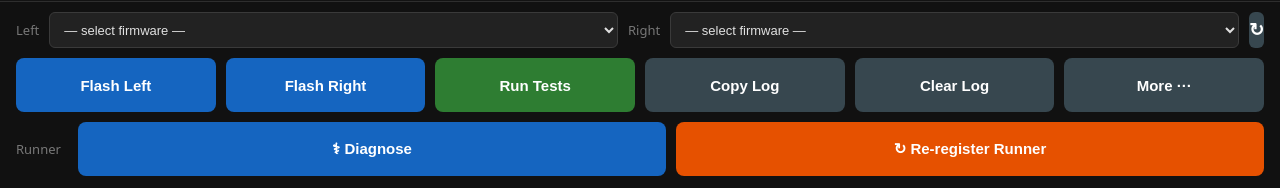
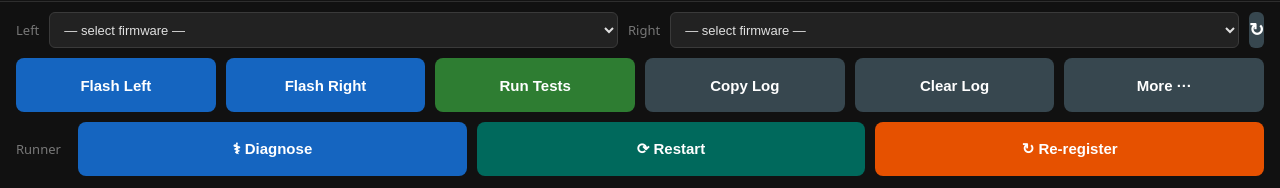
Before and after one commit to thpoll83/polykybd-ctnd, a Flask app: page / in a window 1280 px wide. Shown: the part 612-800 px from the top of the page. Run offline with Flask 3, Linux system fonts and the light colour scheme; data that the repository does not hold is empty; parts of the project's set-up code (start-up, migrations or seed data) failed here and were passed over.

Commit message:
Add lighter 'Restart' runner control alongside Re-register
For the common 'configured but wedged' case, a full re-register is
overkill. Add a Restart button that just bounces the runner service:

- register-runner.sh: --restart-only fast path (systemctl restart, no
  reconfigure, no token, no runner dir needed). Factored unit discovery
  and the start+verify check into shared helpers reused by --no-reinstall.
  find_runner_unit() now never returns non-zero, so a failing/empty
  systemctl can't abort the script under set -e before the friendly error.
  Guard against --no-reinstall + --restart-only together.
- app.py: restart_runner socket handler; shared _run_runner_script() helper
  drives both restart and re-register (stream output, reflect status).
- index.html/app.js/style.css: teal Restart button in the Runner row,
  no confirm needed (non-destructive), wired into busy-state disabling.

The restart path reuses the systemctl restart NOPASSWD grant already added
to setup.sh, so no new privileges are required.

https://claude.ai/code/session_0158DHrGxynGh2YWby13EqsB

```diff
--- a/station/ui/app.py
+++ b/station/ui/app.py
@@ -415,8 +415,9 @@ def on_run_diagnostics(_data=None):
     threading.Thread(target=_run_diagnostics, daemon=True).start()
 
 
-@socketio.on("reregister_runner")
-def on_reregister_runner(_data=None):
+def _run_runner_script(flag: str, banner: str, ok_msg: str, fail_msg: str):
+    """Stream `register-runner.sh <flag>` output to the log panel and reflect the
+    result in the status dot + RUNNER badge. Runs on a background thread."""
     if _status["value"] == "registering":
         return
     set_status("registering")
@@ -424,11 +425,11 @@ def on_reregister_runner(_data=None):
     def _do():
         script = str(Path(__file__).resolve().parents[2] / "scripts" / "register-runner.sh")
         emit_log("")
-        emit_log("════════ RE-REGISTER RUNNER ════════")
+        emit_log(f"════════ {banner} ════════")
         rc = None
         try:
             proc = subprocess.Popen(
-                ["bash", script, "--no-reinstall"],
+                ["bash", script, flag],
                 stdout=subprocess.PIPE, stderr=subprocess.STDOUT,
                 text=True, bufsize=1,
             )
@@ -436,14 +437,14 @@ def on_reregister_runner(_data=None):
                 emit_log(line.rstrip())
             rc = proc.wait()
         except Exception as exc:
-            emit_log(f"[ui] re-register error: {exc}")
+            emit_log(f"[ui] {fail_msg}: {exc}")
             set_status("error")
         else:
             if rc == 0:
-                emit_log("[ui] runner re-registered ✓")
+                emit_log(f"[ui] {ok_msg}")
                 set_status("idle")
             else:
-                emit_log(f"[ui] re-register failed (exit {rc})")
+                emit_log(f"[ui] {fail_msg} (exit {rc})")
                 set_status("error")
         finally:
             emit_log("════════════════════════════════════")
@@ -453,6 +454,18 @@ def on_reregister_runner(_data=None):
                 pass
 
     threading.Thread(target=_do, daemon=True).start()
+
+
+@socketio.on("reregister_runner")
+def on_reregister_runner(_data=None):
+    _run_runner_script("--no-reinstall", "RE-REGISTER RUNNER",
+                       "runner re-registered ✓", "re-register failed")
+
+
+@socketio.on("restart_runner")
+def on_restart_runner(_data=None):
+    _run_runner_script("--restart-only", "RESTART RUNNER",
+                       "runner restarted ✓", "restart failed")
 
 
 @socketio.on("flash")
--- a/station/ui/static/app.js
+++ b/station/ui/static/app.js
@@ -6,7 +6,7 @@ const logEl     = document.getElementById('log-output');
 const statusEl  = document.getElementById('status-text');
 const clockEl   = document.getElementById('clock');
 const actionBtns = [
-  'btn-flash-left', 'btn-flash-right', 'btn-run', 'btn-reregister',
+  'btn-flash-left', 'btn-flash-right', 'btn-run', 'btn-reregister', 'btn-restart',
   'btn-usb-left',     'btn-bootsel-left',  'btn-reset-left',
   'btn-usb-right',    'btn-bootsel-right', 'btn-reset-right',
 ].map(id => document.getElementById(id));
@@ -82,6 +82,13 @@ function runTests() {
 function runDiagnostics() {
   appendLog('[ui] running runner diagnostics…');
   socket.emit('run_diagnostics');
+}
+
+/* Restart the runner service. Non-destructive (just bounces it), so no confirm.
+   Fixes the common "configured but wedged" case without a reconfigure. */
+function restartRunner() {
+  appendLog('[ui] restarting runner service…');
+  socket.emit('restart_runner');
 }
 
 /* Re-register the GitHub Actions runner. Disruptive (stops → reconfigures →
--- a/station/ui/static/style.css
+++ b/station/ui/static/style.css
@@ -231,6 +231,9 @@ footer {
 .btn-red { background: #7B1212; }
 .btn-red:hover:not(:disabled) { background: #9C2020; }
 
+.btn-teal { background: #00695C; }
+.btn-teal:hover:not(:disabled) { background: #00897B; }
+
 .btn-amber { background: #E65100; }
 .btn-amber:hover:not(:disabled) { background: #F57C00; }
 /* armed = waiting for the confirming second tap */
--- a/station/ui/templates/index.html
+++ b/station/ui/templates/index.html
@@ -44,7 +44,8 @@
       <div class="runner-row">
         <label>Runner</label>
         <button class="btn btn-blue"  id="btn-diagnose"   onclick="runDiagnostics()">&#x2695; Diagnose</button>
-        <button class="btn btn-amber" id="btn-reregister" data-armed="false" onclick="reregisterRunner()">&#x21BB; Re-register Runner</button>
+        <button class="btn btn-teal"  id="btn-restart"    onclick="restartRunner()">&#x27F3; Restart</button>
+        <button class="btn btn-amber" id="btn-reregister" data-armed="false" onclick="reregisterRunner()">&#x21BB; Re-register</button>
       </div>
     </div>
 
```
Also changed, not shown: 1 other file.
